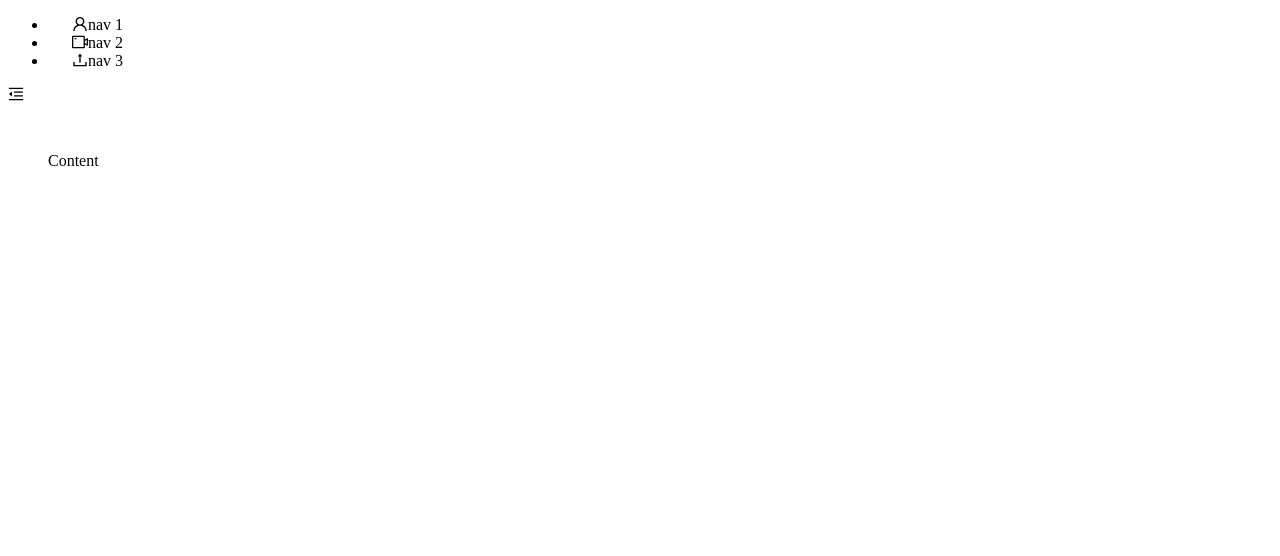
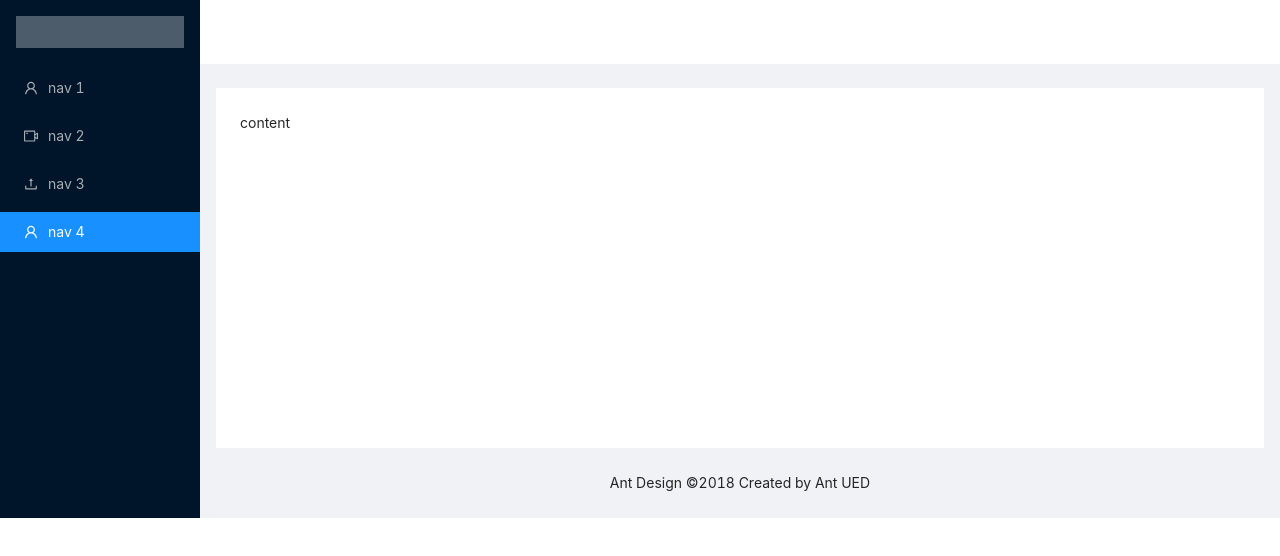
Before and after one commit to dudwn1814/book_review, a React (Create React App) app: page / in a window 1280 px wide. Shown: the top 556 px of the page. Built offline with nearby package versions, Linux system fonts and the light colour scheme.

Commit message:
Install Eslint and Prettier

```diff
--- a/src/AfterLogin/BookCard.js
+++ b/src/AfterLogin/BookCard.js
@@ -1,26 +1,25 @@
-import React from 'react';
-import { Card } from 'antd';
-import superturtle from './superturtle.jpg';
+import React from "react";
+import { Card } from "antd";
+import superturtle from "./superturtle.jpg";
 
+//  한줄에 여러개 나오게 어떻게...?
 
-//한줄에 여러개 나오게 어떻게...?
 const gridStyle = {
-  width: '30%',
-  textAlign: 'center',
+  width: "20%",
+  textAlign: "center",
 };
 
-function BookCard(){
-  return(
-    <div title="Card Title" style={{float:"right"}}>
-    <Card.Grid style={gridStyle}><img alt="example" src={superturtle} />슈퍼 거북</Card.Grid>
-    <Card.Grid style={gridStyle}><img alt="example" src={superturtle} />제목</Card.Grid>
-    <Card.Grid style={gridStyle}><img alt="example" src={superturtle} />제목</Card.Grid>
-    <Card.Grid style={gridStyle}><img alt="example" src={superturtle} />제목</Card.Grid>
-    <Card.Grid style={gridStyle}><img alt="example" src={superturtle} />제목</Card.Grid>
-    <Card.Grid style={gridStyle}><img alt="example" src={superturtle} />제목</Card.Grid>
-    <Card.Grid style={gridStyle}><img alt="example" src={superturtle} />제목</Card.Grid>
-    </div>
-    );
+function BookCard() {
+  return (
+    <Card title="Card Title">
+      {/* <Card.Grid style={gridStyle}><img alt="example" src={superturtle} />슈퍼 거북</Card.Grid> */}
+      <Card.Grid style={gridStyle}>Content</Card.Grid>
+      <Card.Grid style={gridStyle}>Content</Card.Grid>
+      <Card.Grid style={gridStyle}>Content</Card.Grid>
+      <Card.Grid style={gridStyle}>Content</Card.Grid>
+      <Card.Grid style={gridStyle}>Content</Card.Grid>
+    </Card>
+  );
 }
 
 export default BookCard;
--- a/src/AfterLogin/Main.js
+++ b/src/AfterLogin/Main.js
@@ -1,35 +1,36 @@
-import React from 'react';
-import ReactDOM from "react-dom";
-import BookCard from './BookCard';
-import sampleLogo from './sampleLogo.png';
-import { Layout, Menu } from 'antd';
+import React from "react";
+import { Layout, Menu } from "antd";
 import {
-  MenuUnfoldOutlined,
-  MenuFoldOutlined,
+  UploadOutlined,
   UserOutlined,
   VideoCameraOutlined,
-  UploadOutlined,
-} from '@ant-design/icons';
+} from "@ant-design/icons";
+import "antd/dist/antd.css";
 
-const { Header, Sider, Content } = Layout;
+const { Header, Content, Footer, Sider } = Layout;
 
-class Main extends React.Component {
-  state = {
-    collapsed: false,
-  };
-
-  toggle = () => {
-    this.setState({
-      collapsed: !this.state.collapsed,
-    });
-  };
-
-  render() {
+function Main() {
   return (
     <Layout>
-        <Sider trigger={null} collapsible collapsed={this.state.collapsed}>
-          <div className="logo" />
-          <Menu theme="dark" mode="inline" defaultSelectedKeys={['1']}>
+      <Sider
+        breakpoint="lg"
+        collapsedWidth="0"
+        onBreakpoint={(broken) => {
+          console.log(broken);
+        }}
+        onCollapse={(collapsed, type) => {
+          console.log(collapsed, type);
+        }}
+      >
+        <div
+          className="logo"
+          style={{
+            height: "32px",
+            margin: "16px",
+            background: "rgba(255, 255, 255, 0.3)",
+          }}
+        />
+        <Menu theme="dark" mode="inline" defaultSelectedKeys={["4"]}>
           <Menu.Item key="1" icon={<UserOutlined />}>
             nav 1
           </Menu.Item>
@@ -39,29 +40,30 @@ class Main extends React.Component {
           <Menu.Item key="3" icon={<UploadOutlined />}>
             nav 3
           </Menu.Item>
+          <Menu.Item key="4" icon={<UserOutlined />}>
+            nav 4
+          </Menu.Item>
         </Menu>
       </Sider>
-        <Layout className="site-layout">
-          <Header className="site-layout-background" style={{ padding: 0 }}>
-            {React.createElement(this.state.collapsed ? MenuUnfoldOutlined : MenuFoldOutlined, {
-              className: 'trigger',
-              onClick: this.toggle,
-            })}
-          </Header>
-          <Content
+      <Layout>
+        <Header
+          className="site-layout-sub-header-background"
+          style={{ padding: 0, background: "#fff" }}
+        />
+        <Content style={{ margin: "24px 16px 0" }}>
+          <div
             className="site-layout-background"
-            style={{
-              margin: '24px 16px',
-              padding: 24,
-              minHeight: 280,
-            }}
+            style={{ padding: 24, minHeight: 360, background: "#fff" }}
           >
-            Content
+            content
+          </div>
         </Content>
+        <Footer style={{ textAlign: "center" }}>
+          Ant Design ©2018 Created by Ant UED
+        </Footer>
       </Layout>
     </Layout>
   );
 }
-}
 
 export default Main;
--- a/src/App.js
+++ b/src/App.js
@@ -2,11 +2,7 @@ import React from "react";
 import Main from "./AfterLogin/Main";
 
 function App() {
-  return (
-    <div>
-        <Main/>
-    </div>
-  );
+  return <Main />;
 }
 
 export default App;
--- a/src/index.js
+++ b/src/index.js
@@ -1,7 +1,11 @@
-import React from 'react';
-import ReactDOM from 'react-dom';
-import App from "./App.js";
+import React from "react";
+import ReactDOM from "react-dom";
 import Main from "./AfterLogin/Main";
 
-//ReactDOM.render(<App />, document.getElementById('root'));
-ReactDOM.render(<Main />, document.getElementById('root'));
+ReactDOM.render(
+  <React.StrictMode>
+    <Main />
+  </React.StrictMode>,
+
+  document.getElementById("root")
+);
```
Also changed, not shown: package.json (+10 -0 lines), src/AfterLogin/BookSearch.js (+20 -14 lines), src/AfterLogin/WriteBtn.js (+7 -5 lines), src/AfterLogin/style.css (added, +21 -0 lines), .eslintrc.js (added), .prettier.js (added), 2 other files (tests, documents, lock files or other folders). Lines whose indentation alone changed are shown as unchanged.
